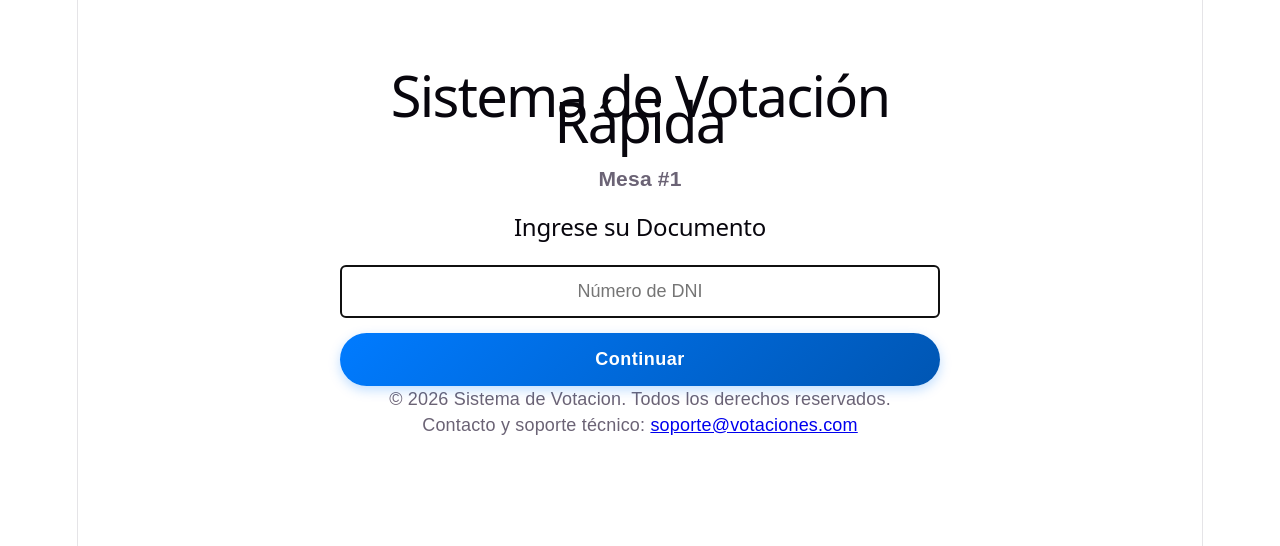
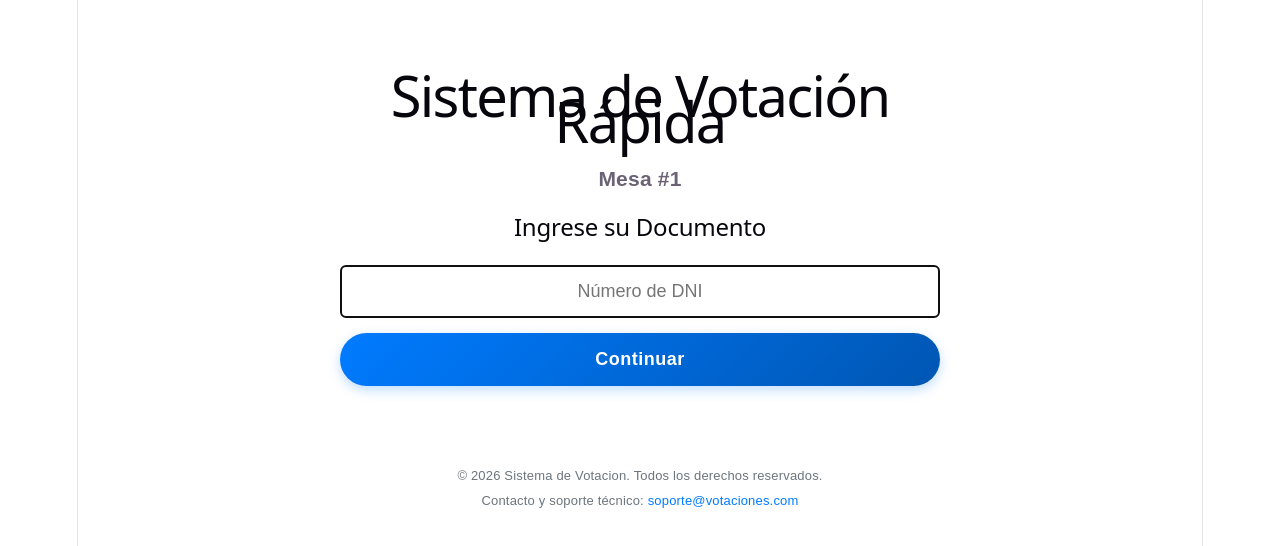
Before and after one commit to AngelSSJR/App-votaciones, a React (Vite) app in the folder Frontend/: page / in a window 1280 px wide. Shown: the top 546 px of the page. Built offline with nearby package versions, Linux system fonts and the light colour scheme.

Commit message:
feat: agregar estilos para el pie de página de la aplicación

```diff
--- a/Frontend/src/App.css
+++ b/Frontend/src/App.css
@@ -99,6 +99,33 @@
     opacity: 0.8;
   }
 
+  .kiosco-footer {
+    margin-top: 60px;
+    padding-top: 20px;
+    font-size: 13px;
+    color: #6c757d;
+    display: flex;
+    flex-direction: column;
+    gap: 6px;
+    line-height: 1.5;
+  }
+
+  .kiosco-footer p {
+    margin: 0;
+  }
+
+  .kiosco-footer a {
+    color: #007BFF;
+    text-decoration: none;
+    font-weight: 500;
+    transition: color 0.2s ease;
+  }
+
+  .kiosco-footer a:hover{
+    text-decoration: underline;
+    color: #0056b3;
+  }
+
   @keyframes fadeInSlide {
     from {
       opacity: 0;
```
